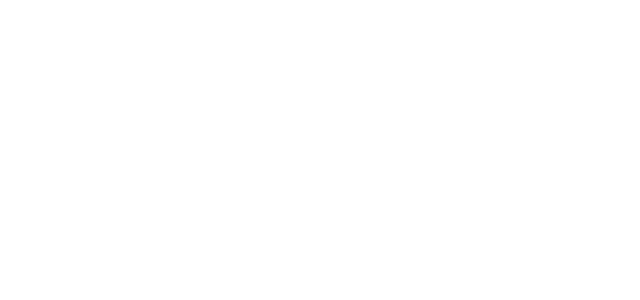
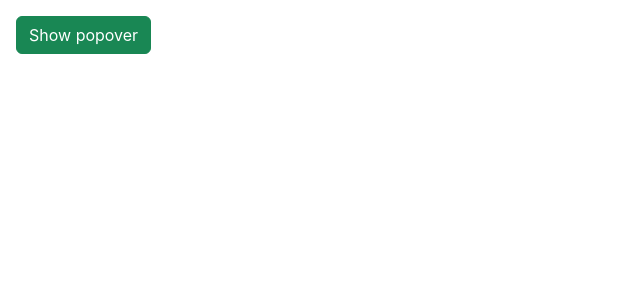
Before and after one commit to wgshtg/react-bootstrap-samples, a React (Create React App) app: page /popover in a window 1280 px wide. Shown: the top 300 px of the page, without its empty margins (0-640 px from the left). Built offline with nearby package versions, Linux system fonts and the light colour scheme.

Commit message:
Add popover component

```diff
--- a/src/PageRouter.tsx
+++ b/src/PageRouter.tsx
@@ -8,6 +8,7 @@
   Header,
   Modal,
   Pagination,
+  Popover,
   ProgressBar,
   Select,
   Table,
@@ -47,6 +48,9 @@
       <Route path='/table'>
         <Table />
       </Route>
+      <Route path='/popover'>
+        <Popover />
+      </Route>
     </Router>
   );
 };
--- /dev/null
+++ b/src/pages/Popover.tsx
@@ -0,0 +1,25 @@
+import {
+  Popover as BasePopover,
+  Button,
+  OverlayTrigger,
+  PopoverBody,
+  PopoverHeader,
+} from 'react-bootstrap';
+
+export const Popover = () => {
+  const popover = (
+    <BasePopover>
+      <PopoverHeader>Popover header</PopoverHeader>
+      <PopoverBody>Popover body</PopoverBody>
+    </BasePopover>
+  );
+
+  return (
+    <div className='m-3'>
+      {/* 當點擊 overlay 範圍以外的地方時，觸發 onHide 事件，一般行為是關閉 overlay 顯示 */}
+      <OverlayTrigger overlay={popover} placement='right' trigger='click' rootClose>
+        <Button variant='success'>Show popover</Button>
+      </OverlayTrigger>
+    </div>
+  );
+};
--- a/src/pages/index.ts
+++ b/src/pages/index.ts
@@ -4,6 +4,7 @@
 export * from './Header';
 export * from './Modal';
 export * from './Pagination';
+export * from './Popover';
 export * from './ProgressBar';
 export * from './Select';
 export * from './Table';
```
